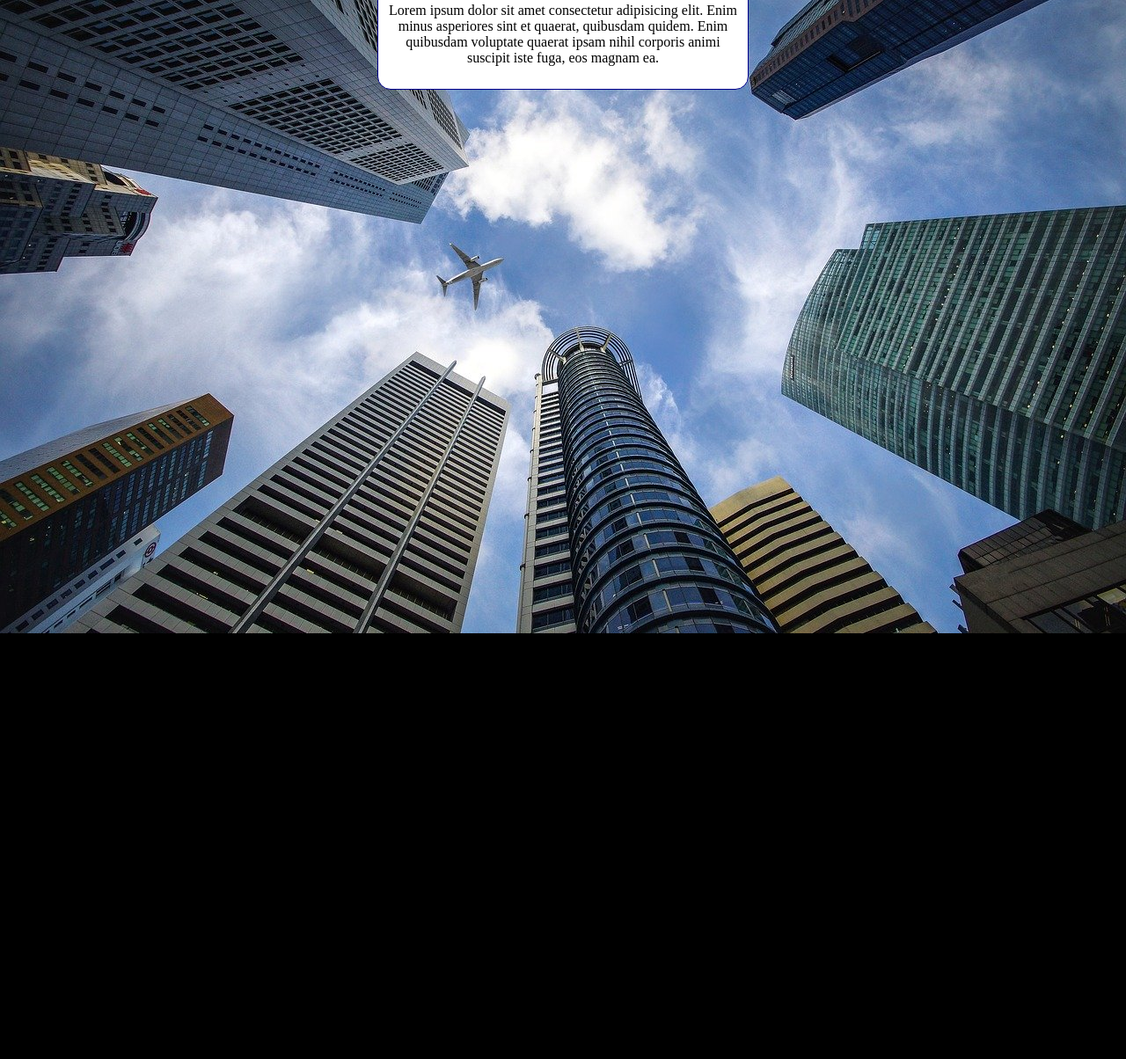
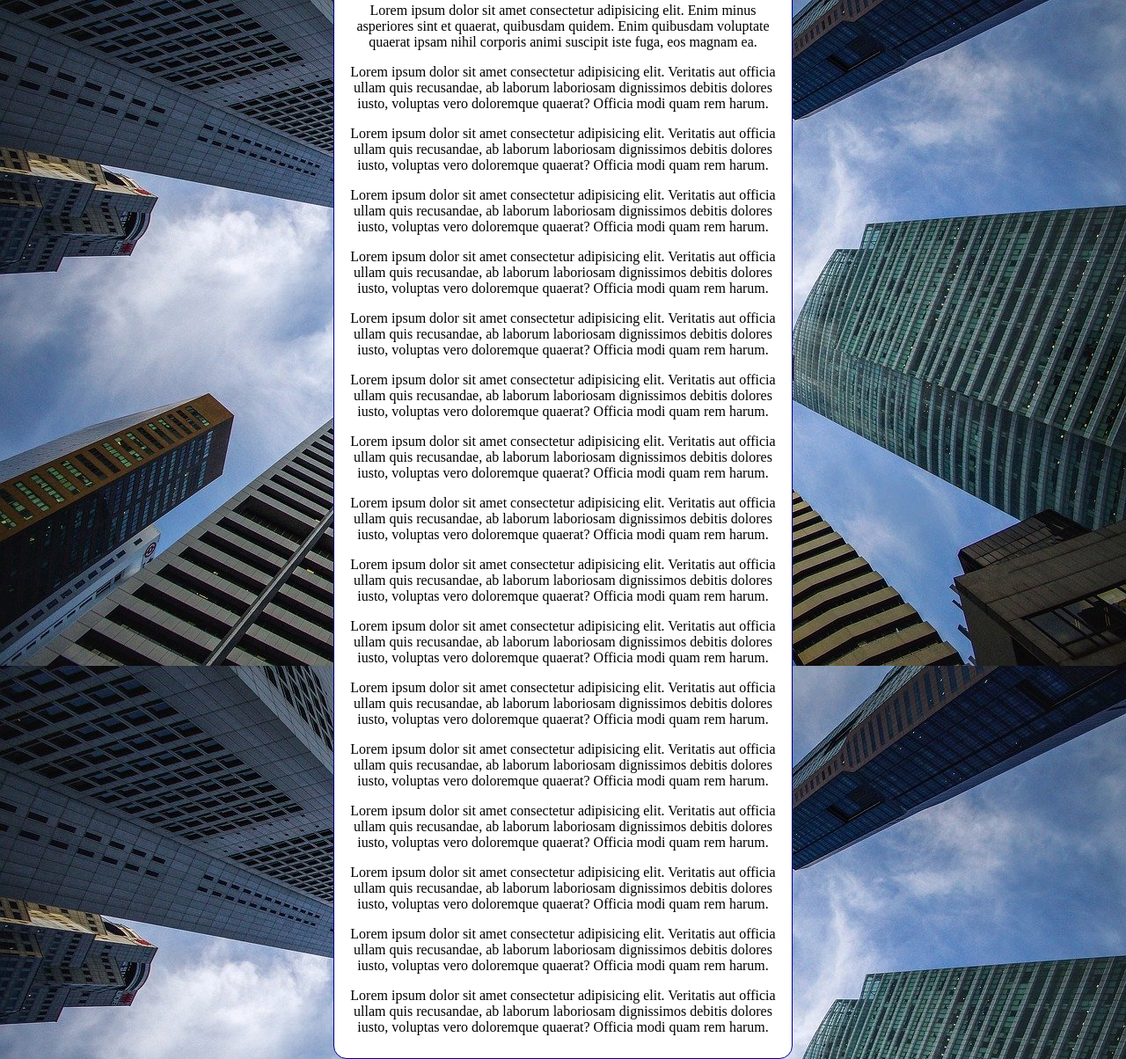
Before and after one commit to carlin867/html-css1, a plain HTML site: page modulos/Exercícios3/ex001/fundo006.html in a window 1280 px wide. Shown: the part 96-1300 px from the top of the page at 88% size. Before the commit the page ends 816 px from the top, so only its background shows below. Drawn offline with Linux system fonts and the light colour scheme.

Commit message:
atualizei ex022

```diff
--- a/modulos/Exercícios3/ex001/fundo006.html
+++ b/modulos/Exercícios3/ex001/fundo006.html
@@ -11,10 +11,17 @@
             background-position: center top;
             background-repeat: no-repeat;
             background-size: cover;
+            background-attachment: fixed;
+
+
+            /* Shorthand - background
+            color > image > position > repeat > attachment
+            */
+
         }
         main{
             background-color: white;
-            width: 400px;
+            max-width: 500px;
             padding: 10px;
             margin: auto;
             text-align: center;
@@ -28,6 +35,22 @@
     <main>
         <h1>Teste de Imagem de Fundo</h1>
         <p>Lorem ipsum dolor sit amet consectetur adipisicing elit. Enim minus asperiores sint et quaerat, quibusdam quidem. Enim quibusdam voluptate quaerat ipsam nihil corporis animi suscipit iste fuga, eos magnam ea.</p>
+        <p>Lorem ipsum dolor sit amet consectetur adipisicing elit. Veritatis aut officia ullam quis recusandae, ab laborum laboriosam dignissimos debitis dolores iusto, voluptas vero doloremque quaerat? Officia modi quam rem harum.</p>
+        <p>Lorem ipsum dolor sit amet consectetur adipisicing elit. Veritatis aut officia ullam quis recusandae, ab laborum laboriosam dignissimos debitis dolores iusto, voluptas vero doloremque quaerat? Officia modi quam rem harum.</p>
+        <p>Lorem ipsum dolor sit amet consectetur adipisicing elit. Veritatis aut officia ullam quis recusandae, ab laborum laboriosam dignissimos debitis dolores iusto, voluptas vero doloremque quaerat? Officia modi quam rem harum.</p>
+        <p>Lorem ipsum dolor sit amet consectetur adipisicing elit. Veritatis aut officia ullam quis recusandae, ab laborum laboriosam dignissimos debitis dolores iusto, voluptas vero doloremque quaerat? Officia modi quam rem harum.</p>
+        <p>Lorem ipsum dolor sit amet consectetur adipisicing elit. Veritatis aut officia ullam quis recusandae, ab laborum laboriosam dignissimos debitis dolores iusto, voluptas vero doloremque quaerat? Officia modi quam rem harum.</p>
+        <p>Lorem ipsum dolor sit amet consectetur adipisicing elit. Veritatis aut officia ullam quis recusandae, ab laborum laboriosam dignissimos debitis dolores iusto, voluptas vero doloremque quaerat? Officia modi quam rem harum.</p>
+        <p>Lorem ipsum dolor sit amet consectetur adipisicing elit. Veritatis aut officia ullam quis recusandae, ab laborum laboriosam dignissimos debitis dolores iusto, voluptas vero doloremque quaerat? Officia modi quam rem harum.</p>
+        <p>Lorem ipsum dolor sit amet consectetur adipisicing elit. Veritatis aut officia ullam quis recusandae, ab laborum laboriosam dignissimos debitis dolores iusto, voluptas vero doloremque quaerat? Officia modi quam rem harum.</p>
+        <p>Lorem ipsum dolor sit amet consectetur adipisicing elit. Veritatis aut officia ullam quis recusandae, ab laborum laboriosam dignissimos debitis dolores iusto, voluptas vero doloremque quaerat? Officia modi quam rem harum.</p>
+        <p>Lorem ipsum dolor sit amet consectetur adipisicing elit. Veritatis aut officia ullam quis recusandae, ab laborum laboriosam dignissimos debitis dolores iusto, voluptas vero doloremque quaerat? Officia modi quam rem harum.</p>
+        <p>Lorem ipsum dolor sit amet consectetur adipisicing elit. Veritatis aut officia ullam quis recusandae, ab laborum laboriosam dignissimos debitis dolores iusto, voluptas vero doloremque quaerat? Officia modi quam rem harum.</p>
+        <p>Lorem ipsum dolor sit amet consectetur adipisicing elit. Veritatis aut officia ullam quis recusandae, ab laborum laboriosam dignissimos debitis dolores iusto, voluptas vero doloremque quaerat? Officia modi quam rem harum.</p>
+        <p>Lorem ipsum dolor sit amet consectetur adipisicing elit. Veritatis aut officia ullam quis recusandae, ab laborum laboriosam dignissimos debitis dolores iusto, voluptas vero doloremque quaerat? Officia modi quam rem harum.</p>
+        <p>Lorem ipsum dolor sit amet consectetur adipisicing elit. Veritatis aut officia ullam quis recusandae, ab laborum laboriosam dignissimos debitis dolores iusto, voluptas vero doloremque quaerat? Officia modi quam rem harum.</p>
+        <p>Lorem ipsum dolor sit amet consectetur adipisicing elit. Veritatis aut officia ullam quis recusandae, ab laborum laboriosam dignissimos debitis dolores iusto, voluptas vero doloremque quaerat? Officia modi quam rem harum.</p>
+        <p>Lorem ipsum dolor sit amet consectetur adipisicing elit. Veritatis aut officia ullam quis recusandae, ab laborum laboriosam dignissimos debitis dolores iusto, voluptas vero doloremque quaerat? Officia modi quam rem harum.</p>
     </main>
 
 </body>
```
Also changed, not shown: modulos/Exercícios3/ex001/fundo007.html (added, +42 -0 lines).
